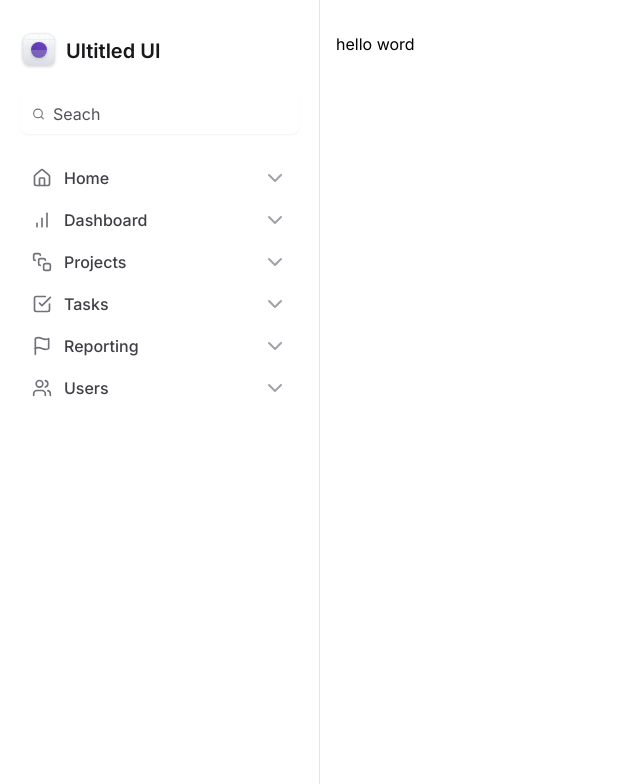
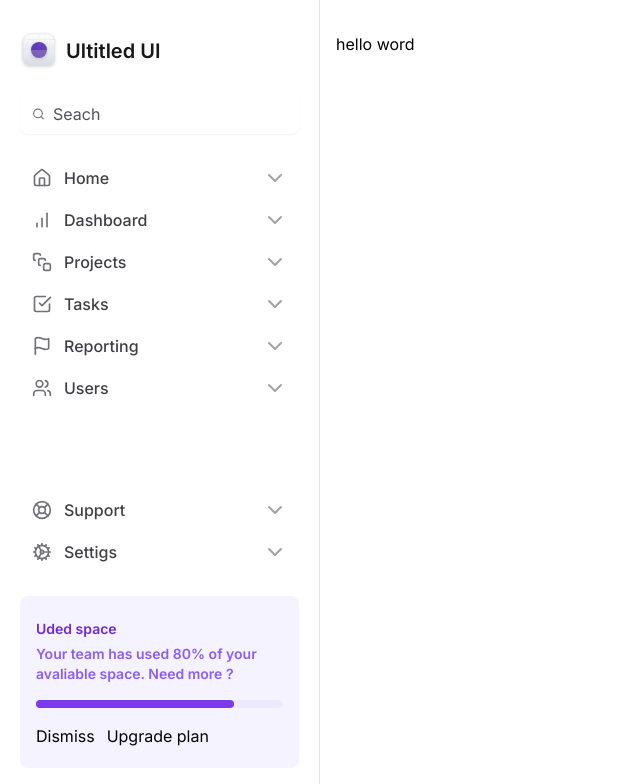
Before and after one commit to carlosrobertodevops/tailwind-next, a Next.js app: page / in a window 1280 px wide. Shown: the top 784 px of the page, without its empty margins (0-640 px from the left). Built offline with nearby package versions, Linux system fonts and the light colour scheme.

Commit message:
Widget de Espaço Usado

```diff
--- a/src/components/MainNavigation/index.tsx
+++ b/src/components/MainNavigation/index.tsx
@@ -6,7 +6,7 @@
   SquareStack,
   Users,
 } from 'lucide-react'
-import { NavItem } from './NavItem'
+import { NavItem } from '../Sidebar/NavItem'
 
 export function MainNavigation() {
   return (
--- a/src/components/Sidebar/index.tsx
+++ b/src/components/Sidebar/index.tsx
@@ -1,9 +1,20 @@
-import { Search } from 'lucide-react'
-import { MainNavigation } from '../MainNavigation'
+import {
+  BarChart,
+  CheckSquare,
+  Cog,
+  Flag,
+  Home,
+  LifeBuoy,
+  Search,
+  SquareStack,
+  Users,
+} from 'lucide-react'
 import { Logo } from './Logo'
+import { NavItem } from './NavItem'
+
 export function Siderbar() {
   return (
-    <aside className="space-y-6 border-r border-zinc-200 px-5 py-8">
+    <aside className="flex flex-col gap-6 border-r border-zinc-200 px-5 py-8">
       <Logo />
 
       <div className="flex w-full items-center gap-2 rounded-lg border-zinc-300 px-3 py-2 shadow-sm">
@@ -14,7 +25,50 @@
         ></input>
       </div>
 
-      <MainNavigation />
+      <nav className="space-y-0.5">
+        <NavItem title="Home" icon={Home} />
+        <NavItem title="Dashboard" icon={BarChart} />
+        <NavItem title="Projects" icon={SquareStack} />
+        <NavItem title="Tasks" icon={CheckSquare} />
+        <NavItem title="Reporting" icon={Flag} />
+        <NavItem title="Users" icon={Users} />
+      </nav>
+
+      <div className="mt-auto flex flex-col gap-6">
+        <nav className="space-y-0.5">
+          <NavItem title="Support" icon={LifeBuoy} />
+          <NavItem title="Settigs" icon={Cog} />
+        </nav>
+
+        <div className="flex flex-col gap-4 rounded-lg bg-violet-50 px-4 py-5">
+          <div className="space-y-1">
+            <span className="text-sm/5 font-semibold text-violet-700">
+              Uded space
+            </span>
+            <p className="text-sm/5 font-semibold text-violet-500">
+              Your team has used 80% of your avaliable space. Need more ?
+            </p>
+          </div>
+
+          <div className="h-2 rounded-full bg-violet-100">
+            <div className="h-2 w-4/5 rounded-full bg-violet-600"></div>
+          </div>
+          <div className="space-x-3">
+            <button
+              type="button"
+              claassName="text-sm font-medium text-violet-500"
+            >
+              Dismiss
+            </button>
+            <button
+              type="button"
+              claassName="text-sm font-medium text-violet-700"
+            >
+              Upgrade plan
+            </button>
+          </div>
+        </div>
+      </div>
     </aside>
   )
 }
```
Also changed, not shown: src/components/Sidebar/NavItem.tsx (renamed from src/components/MainNavigation/NavItem.tsx).
